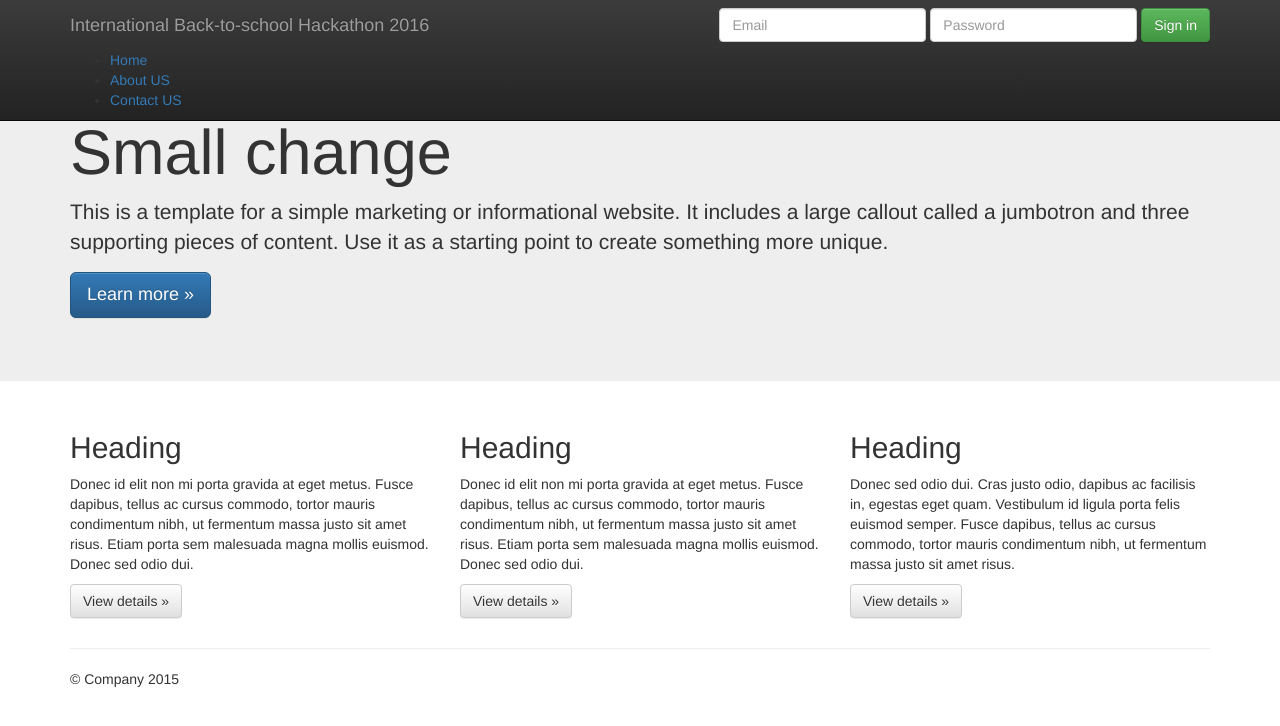
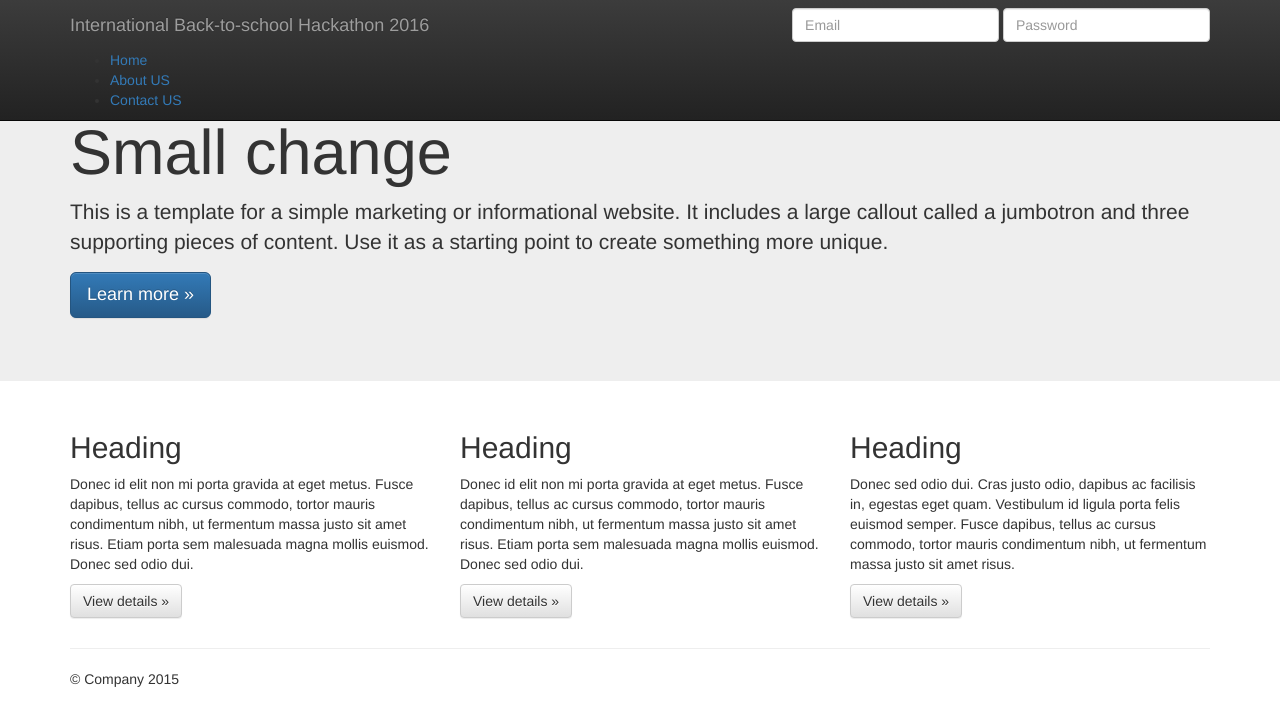
Before and after one commit to chea007/Hackathon001, a plain HTML site: page index.html in a window 1280 px wide. Drawn offline with nearby package versions, Linux system fonts and the light colour scheme.

Commit message:
I remove the sign in menu

```diff
--- a/index.html
+++ b/index.html
@@ -51,7 +51,6 @@
             <div class="form-group">
               <input type="password" placeholder="Password" class="form-control">
             </div>
-            <button type="submit" class="btn btn-success">Sign in</button>
           </form>
         </div>
         <!--/.navbar-collapse -->
```
